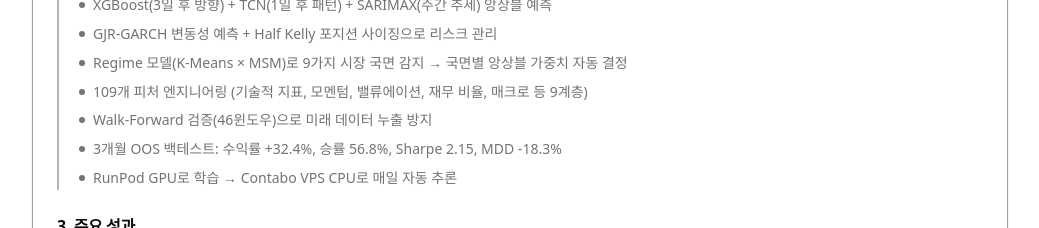
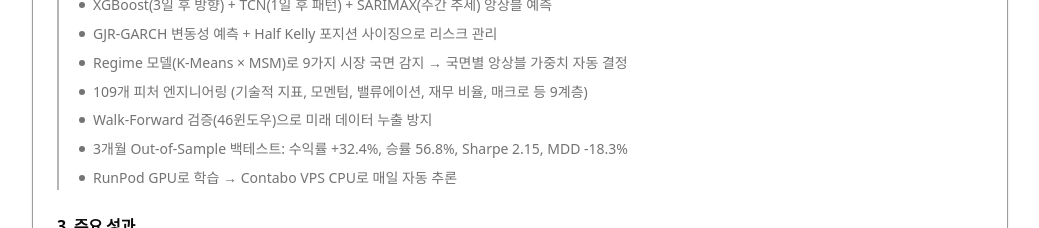
Before and after one commit to sangpiri/sangpiri.github.io, a Next.js app: page / in a window 1280 px wide. Shown: the part 3800-4028 px from the top of the page, without its empty margins (120-1159 px from the left). Built offline with nearby package versions, Linux system fonts and the light colour scheme.

Commit message:
Update portfolio content

```diff
--- a/src/data/portfolio.ts
+++ b/src/data/portfolio.ts
@@ -233,7 +233,7 @@ export const projects: Project[] = [
                   "Regime 모델(K-Means × MSM)로 9가지 시장 국면 감지 → 국면별 앙상블 가중치 자동 결정",
                   "109개 피처 엔지니어링 (기술적 지표, 모멘텀, 밸류에이션, 재무 비율, 매크로 등 9계층)",
                   "Walk-Forward 검증(46윈도우)으로 미래 데이터 누출 방지",
-                  "3개월 OOS 백테스트: 수익률 +32.4%, 승률 56.8%, Sharpe 2.15, MDD -18.3%",
+                  "3개월 Out-of-Sample 백테스트: 수익률 +32.4%, 승률 56.8%, Sharpe 2.15, MDD -18.3%",
                   "RunPod GPU로 학습 → Contabo VPS CPU로 매일 자동 추론",
                 ],
               },
```
